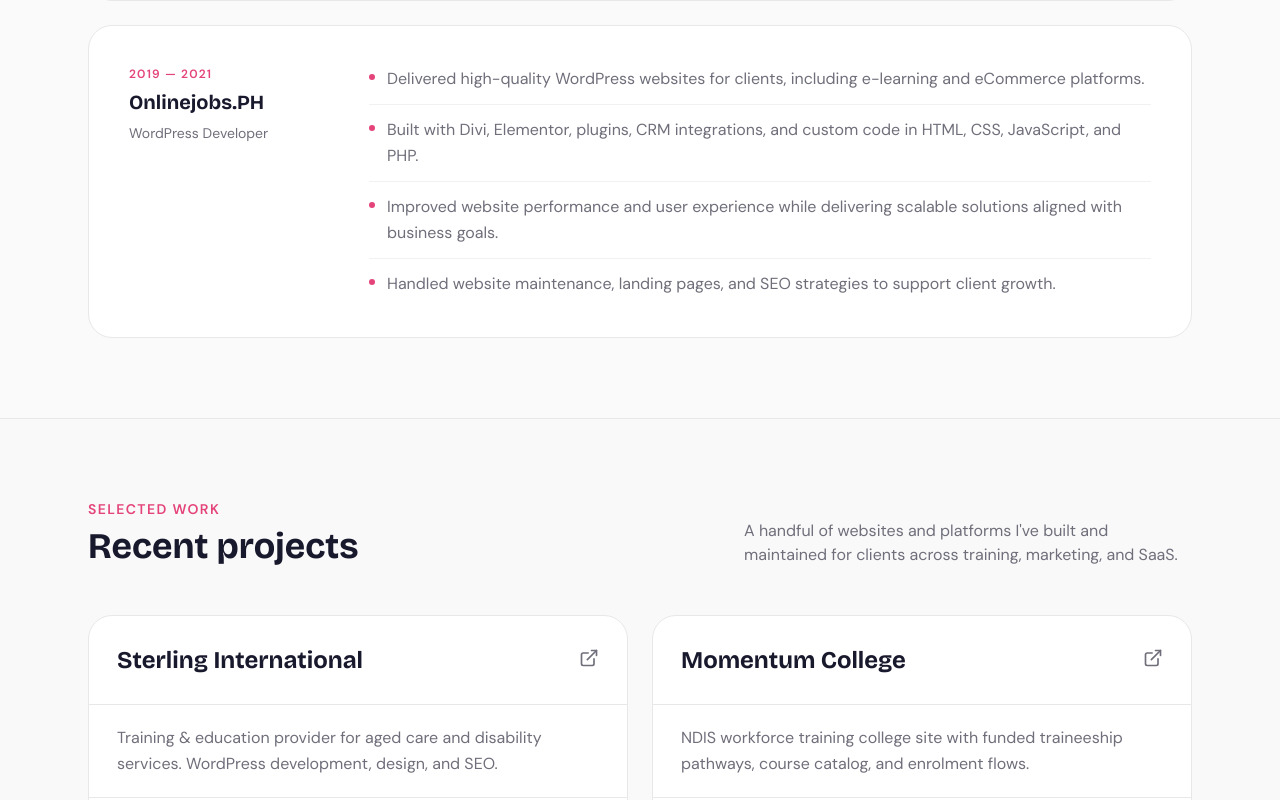
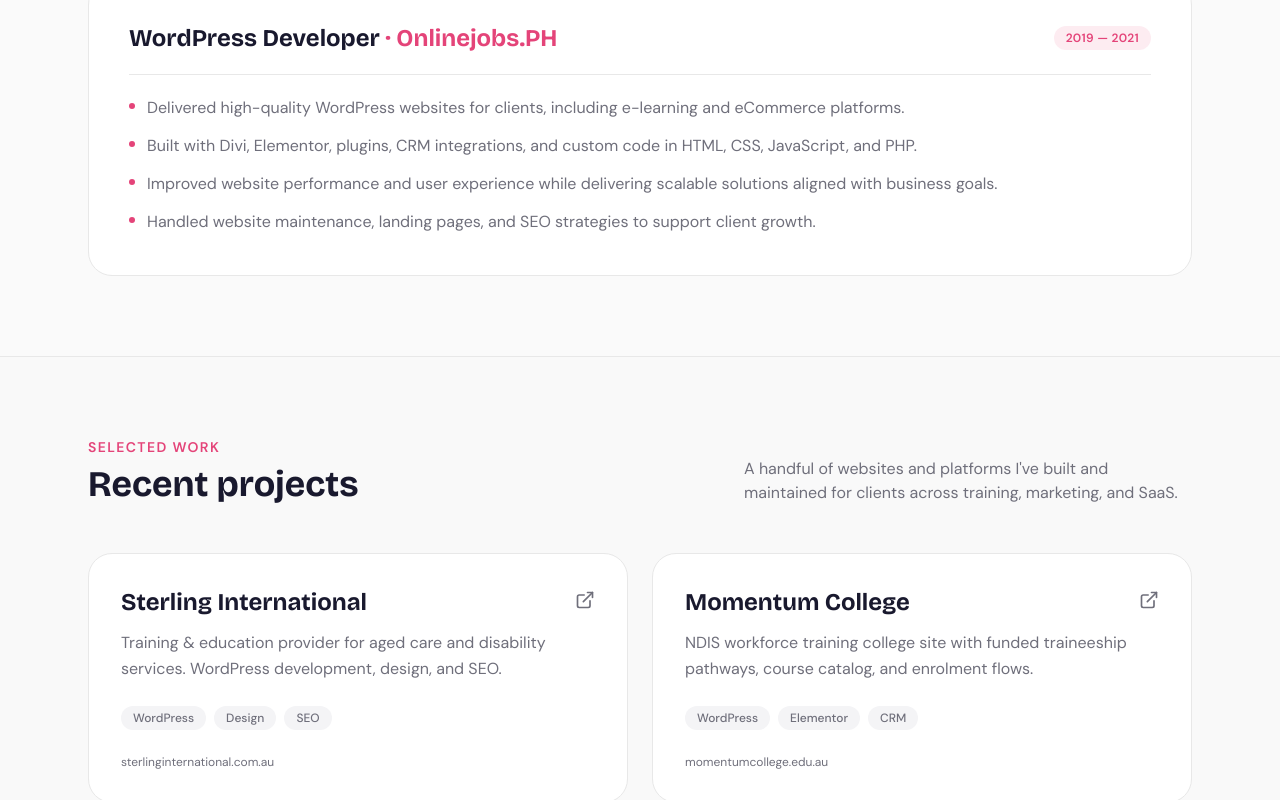
Before and after one commit to baternaian95-lab/ian-baterna-portfolio, a React (Vite) app: page / in a window 1280 px wide. Shown: the part 1400-2200 px from the top of the page. Built offline with nearby package versions, Linux system fonts and the light colour scheme; the HTML template or start-up script is replaced by a standard one.

Commit message:
Reverted to commit b5eae56847a9a8cd1e887c9b621d6bb31dad226f

```diff
--- a/src/pages/Portfolio.tsx
+++ b/src/pages/Portfolio.tsx
@@ -187,21 +187,21 @@ export default function Portfolio() {
                 whileInView={{ opacity: 1, y: 0 }}
                 viewport={{ once: true }}
                 transition={{ duration: 0.5, delay: i * 0.1 }}
-                className="bg-card border border-border rounded-3xl p-8 md:p-10 hover:shadow-lg hover:border-primary/40 transition"
+                className="bg-card border border-border rounded-3xl p-8 md:p-10 hover:shadow-lg transition"
               >
-                <div className="grid md:grid-cols-[200px_1fr] gap-6 md:gap-10">
-                  <div className="flex flex-col gap-2">
-                    <span className="text-xs font-semibold tracking-widest uppercase text-primary">
+                <div className="flex flex-col gap-5">
+                  <div className="flex flex-wrap items-center justify-between gap-3">
+                    <h3 className="font-display text-2xl font-bold">
+                      {job.role} <span className="text-primary">· {job.company}</span>
+                    </h3>
+                    <span className="inline-flex items-center px-3 py-1 rounded-full bg-primary/10 text-primary text-xs font-semibold tracking-wide">
                       {job.period}
                     </span>
-                    <h3 className="font-display text-xl font-bold leading-tight">
-                      {job.company}
-                    </h3>
-                    <span className="text-sm text-muted-foreground">{job.role}</span>
                   </div>
-                  <ul className="divide-y divide-border/60">
+                  <div className="h-px w-full bg-border" />
+                  <ul className="space-y-3">
                     {job.bullets.map((b, j) => (
-                      <li key={j} className="flex gap-3 text-muted-foreground leading-relaxed py-3 first:pt-0 last:pb-0">
+                      <li key={j} className="flex gap-3 text-muted-foreground leading-relaxed">
                         <span className="mt-2 w-1.5 h-1.5 rounded-full bg-primary flex-shrink-0" />
                         <span>{b}</span>
                       </li>
@@ -238,23 +238,23 @@ export default function Portfolio() {
                 whileInView={{ opacity: 1, y: 0 }}
                 viewport={{ once: true }}
                 transition={{ duration: 0.5, delay: i * 0.08 }}
-                className="group bg-card border border-border rounded-3xl hover:shadow-xl hover:border-primary/40 transition flex flex-col divide-y divide-border overflow-hidden"
+                className="group bg-card border border-border rounded-3xl p-8 hover:shadow-xl hover:border-primary/40 transition flex flex-col"
               >
-                <div className="flex items-start justify-between gap-4 p-7">
+                <div className="flex items-start justify-between gap-4">
                   <h3 className="font-display text-2xl font-bold group-hover:text-primary transition">
                     {p.title}
                   </h3>
                   <ExternalLink className="w-5 h-5 text-muted-foreground group-hover:text-primary transition flex-shrink-0 mt-1" />
                 </div>
-                <p className="text-muted-foreground leading-relaxed px-7 py-5">{p.description}</p>
-                <div className="flex flex-wrap gap-2 px-7 py-5">
+                <p className="mt-3 text-muted-foreground leading-relaxed">{p.description}</p>
+                <div className="mt-6 flex flex-wrap gap-2">
                   {p.tags.map((t) => (
                     <span key={t} className="px-3 py-1 rounded-full bg-muted text-xs font-medium text-muted-foreground">
                       {t}
                     </span>
                   ))}
                 </div>
-                <div className="text-xs text-muted-foreground truncate px-7 py-4 bg-muted/30">
+                <div className="mt-6 text-xs text-muted-foreground truncate">
                   {p.url.replace(/^https?:\/\//, "").replace(/\/$/, "")}
                 </div>
               </motion.a>
```
